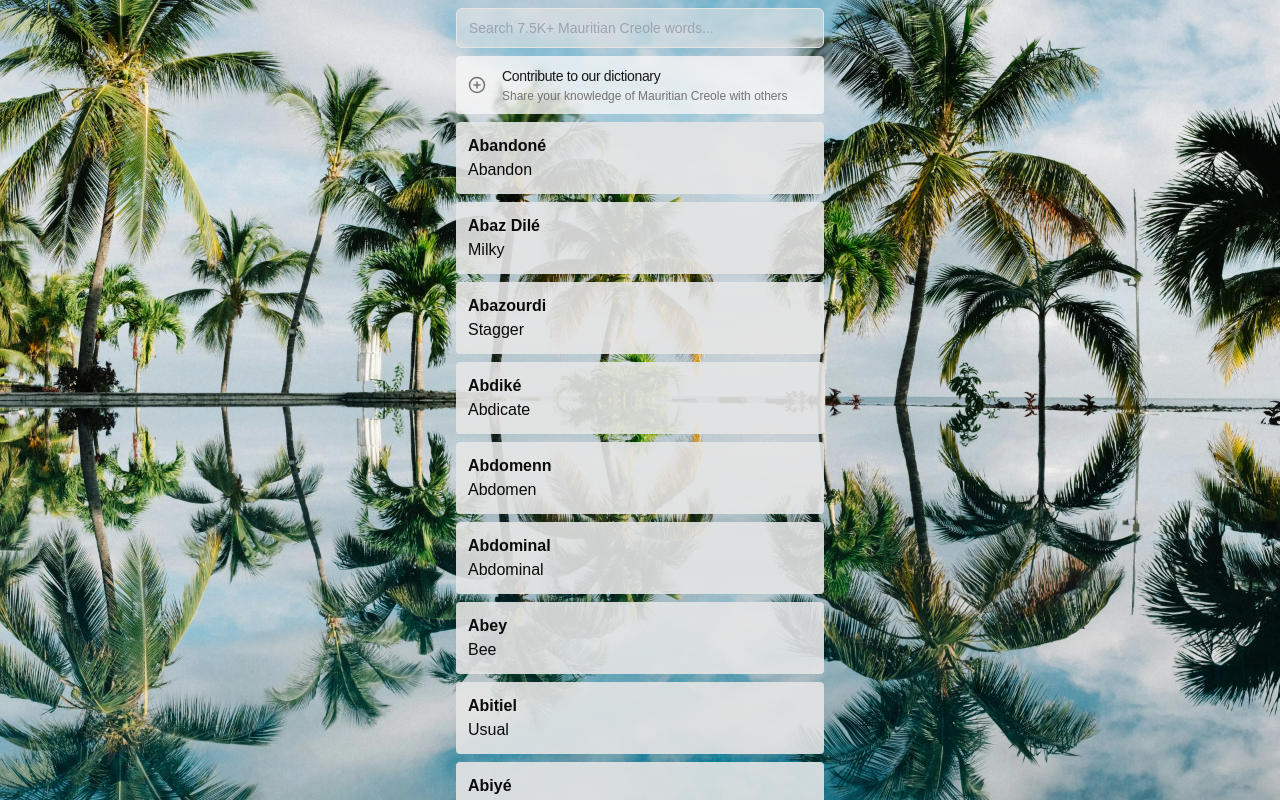
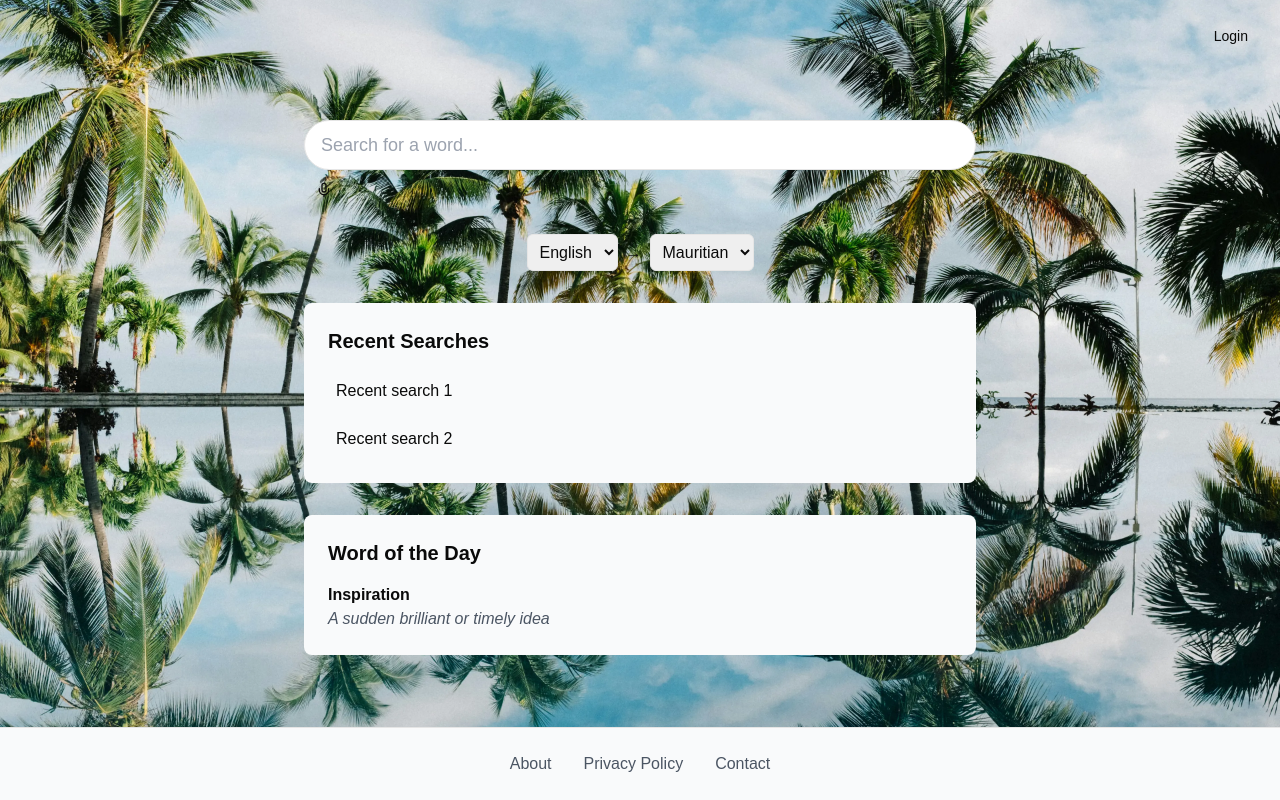
Before and after one commit to Pinka/dictionary, a Next.js app: page / in a window 1280 px wide. Built offline with nearby package versions, Linux system fonts and the light colour scheme; no server answers.

Commit message:
Redesign homepage with new UI components and layout

```diff
--- a/app/components/SubmitButton.tsx
+++ /dev/null
@@ -1,27 +0,0 @@
-"use client";
-
-import { useFormStatus } from "react-dom";
-import { cn } from "@/lib/utils";
-
-interface SubmitButtonProps {
-  className?: string;
-}
-
-export function SubmitButton({ className }: SubmitButtonProps) {
-  const { pending } = useFormStatus();
-
-  return (
-    <button
-      type="submit"
-      disabled={pending}
-      className={cn(
-        "w-full flex justify-center py-2 px-4 rounded-md shadow-sm text-sm font-medium transition-colors",
-        "bg-neutral-700 hover:bg-neutral-800 text-white",
-        "disabled:bg-neutral-400 disabled:text-neutral-200 disabled:cursor-not-allowed",
-        className
-      )}
-    >
-      {pending ? "Submitting..." : "Submit"}
-    </button>
-  );
-}
--- a/app/globals.css
+++ b/app/globals.css
@@ -89,3 +89,14 @@
     @apply bg-background text-foreground;
   }
 }
+
+
+
+@layer base {
+  * {
+    @apply border-border outline-ring/50;
+  }
+  body {
+    @apply bg-background text-foreground;
+  }
+}
--- a/app/page.tsx
+++ b/app/page.tsx
@@ -1,11 +1,13 @@
+import { Input } from "@/components/ui/input";
+import { Button } from "@/components/ui/button";
+import { VoiceSearch } from "@/components/VoiceSearch";
 import Image from "next/image";
 import backgroundPic from "./background.webp";
-import { Words } from "@/components/Words";
 
 export default function Home() {
   return (
     <>
-      <div className="site-background fixed -z-10 h-full w-full">
+      <div className="fixed -z-10 h-full w-full">
         <Image
           src={backgroundPic}
           alt="background"
@@ -14,11 +16,102 @@
           priority
         />
       </div>
-      <main className="h-screen overflow-y-auto overflow-x-hidden">
-        <div className="max-w-sm mx-auto relative">
-          <Words />
-        </div>
-      </main>
+      <div className="min-h-screen flex flex-col">
+        {/* Header */}
+        <header>
+          <div className="container mx-auto px-4 py-4 flex justify-between items-center">
+            <div></div>
+            <Button variant="ghost">Login</Button>
+          </div>
+        </header>
+
+        {/* Main Content */}
+        <main className="flex-1 container mx-auto px-4 py-12">
+          <div className="max-w-2xl mx-auto space-y-8">
+            {/* Search Section */}
+            <div className="space-y-6">
+              {/* Search Bar */}
+              <div className="relative">
+                <Input
+                  type="text"
+                  placeholder="Search for a word..."
+                  className="w-full pl-4 pr-12 py-6 text-lg rounded-full"
+                />
+                <VoiceSearch />
+              </div>
+
+              {/* Language Selector */}
+              <div className="flex justify-center gap-2 items-center">
+                <select className="rounded-md border p-2">
+                  <option value="en">English</option>
+                </select>
+                <span>→</span>
+                <select className="rounded-md border p-2">
+                  <option value="mu">Mauritian</option>
+                </select>
+              </div>
+            </div>
+
+            {/* Recent Searches - Only shown when logged in */}
+            <div className="bg-gray-50 p-6 rounded-lg">
+              <h2 className="text-xl font-semibold mb-4">Recent Searches</h2>
+              <ul className="space-y-2">
+                <li className="hover:bg-gray-100 p-2 rounded">
+                  Recent search 1
+                </li>
+                <li className="hover:bg-gray-100 p-2 rounded">
+                  Recent search 2
+                </li>
+              </ul>
+            </div>
+
+            {/* Word of the Day */}
+            <div className="bg-gray-50 p-6 rounded-lg">
+              <h2 className="text-xl font-semibold mb-4">Word of the Day</h2>
+              <div>
+                <p className="font-bold">Inspiration</p>
+                <p className="text-gray-600 italic">
+                  A sudden brilliant or timely idea
+                </p>
+              </div>
+            </div>
+          </div>
+        </main>
+
+        {/* Footer */}
+        <footer className="border-t bg-gray-50">
+          <div className="container mx-auto px-4 py-6">
+            <nav>
+              <ul className="flex justify-center gap-8">
+                <li>
+                  <a
+                    href="/about"
+                    className="text-gray-600 hover:text-gray-900"
+                  >
+                    About
+                  </a>
+                </li>
+                <li>
+                  <a
+                    href="/privacy"
+                    className="text-gray-600 hover:text-gray-900"
+                  >
+                    Privacy Policy
+                  </a>
+                </li>
+                <li>
+                  <a
+                    href="/contact"
+                    className="text-gray-600 hover:text-gray-900"
+                  >
+                    Contact
+                  </a>
+                </li>
+              </ul>
+            </nav>
+          </div>
+        </footer>
+      </div>
     </>
   );
 }
--- /dev/null
+++ b/components/VoiceSearch.tsx
@@ -0,0 +1,30 @@
+"use client";
+
+import { useState } from "react";
+import { Button } from "@/components/ui/button";
+import { Mic } from "lucide-react";
+
+export function VoiceSearch() {
+  const [isListening, setIsListening] = useState(false);
+
+  const handleVoiceSearch = async () => {
+    if (!("webkitSpeechRecognition" in window)) {
+      alert("Voice search is not supported in this browser.");
+      return;
+    }
+
+    // Implementation of voice search logic here
+    setIsListening(!isListening);
+  };
+
+  return (
+    <Button
+      variant="ghost"
+      size="icon"
+      onClick={handleVoiceSearch}
+      className={`${isListening ? "text-red-500" : ""}`}
+    >
+      <Mic className="h-5 w-5" />
+    </Button>
+  );
+}
--- /dev/null
+++ b/components/ui/button.tsx
@@ -0,0 +1,56 @@
+import * as React from "react"
+import { Slot } from "@radix-ui/react-slot"
+import { cva, type VariantProps } from "class-variance-authority"
+
+import { cn } from "@/lib/utils"
+
+const buttonVariants = cva(
+  "inline-flex items-center justify-center gap-2 whitespace-nowrap rounded-md text-sm font-medium ring-offset-background transition-colors focus-visible:outline-none focus-visible:ring-2 focus-visible:ring-ring focus-visible:ring-offset-2 disabled:pointer-events-none disabled:opacity-50 [&_svg]:pointer-events-none [&_svg]:size-4 [&_svg]:shrink-0",
+  {
+    variants: {
+      variant: {
+        default: "bg-primary text-primary-foreground hover:bg-primary/90",
+        destructive:
+          "bg-destructive text-destructive-foreground hover:bg-destructive/90",
+        outline:
+          "border border-input bg-background hover:bg-accent hover:text-accent-foreground",
+        secondary:
+          "bg-secondary text-secondary-foreground hover:bg-secondary/80",
+        ghost: "hover:bg-accent hover:text-accent-foreground",
+        link: "text-primary underline-offset-4 hover:underline",
+      },
+      size: {
+        default: "h-10 px-4 py-2",
+        sm: "h-9 rounded-md px-3",
+        lg: "h-11 rounded-md px-8",
+        icon: "h-10 w-10",
+      },
+    },
+    defaultVariants: {
+      variant: "default",
+      size: "default",
+    },
+  }
+)
+
+export interface ButtonProps
+  extends React.ButtonHTMLAttributes<HTMLButtonElement>,
+    VariantProps<typeof buttonVariants> {
+  asChild?: boolean
+}
+
+const Button = React.forwardRef<HTMLButtonElement, ButtonProps>(
+  ({ className, variant, size, asChild = false, ...props }, ref) => {
+    const Comp = asChild ? Slot : "button"
+    return (
+      <Comp
+        className={cn(buttonVariants({ variant, size, className }))}
+        ref={ref}
+        {...props}
+      />
+    )
+  }
+)
+Button.displayName = "Button"
+
+export { Button, buttonVariants }
--- a/package.json
+++ b/package.json
@@ -10,6 +10,7 @@
     "lint": "next lint"
   },
   "dependencies": {
+    "@radix-ui/react-slot": "^1.1.2",
     "class-variance-authority": "^0.7.0",
     "clsx": "^2.1.1",
     "isomorphic-dompurify": "^2.16.0",
```
Also changed, not shown: 1 other file (tests, documents, lock files or other folders).
